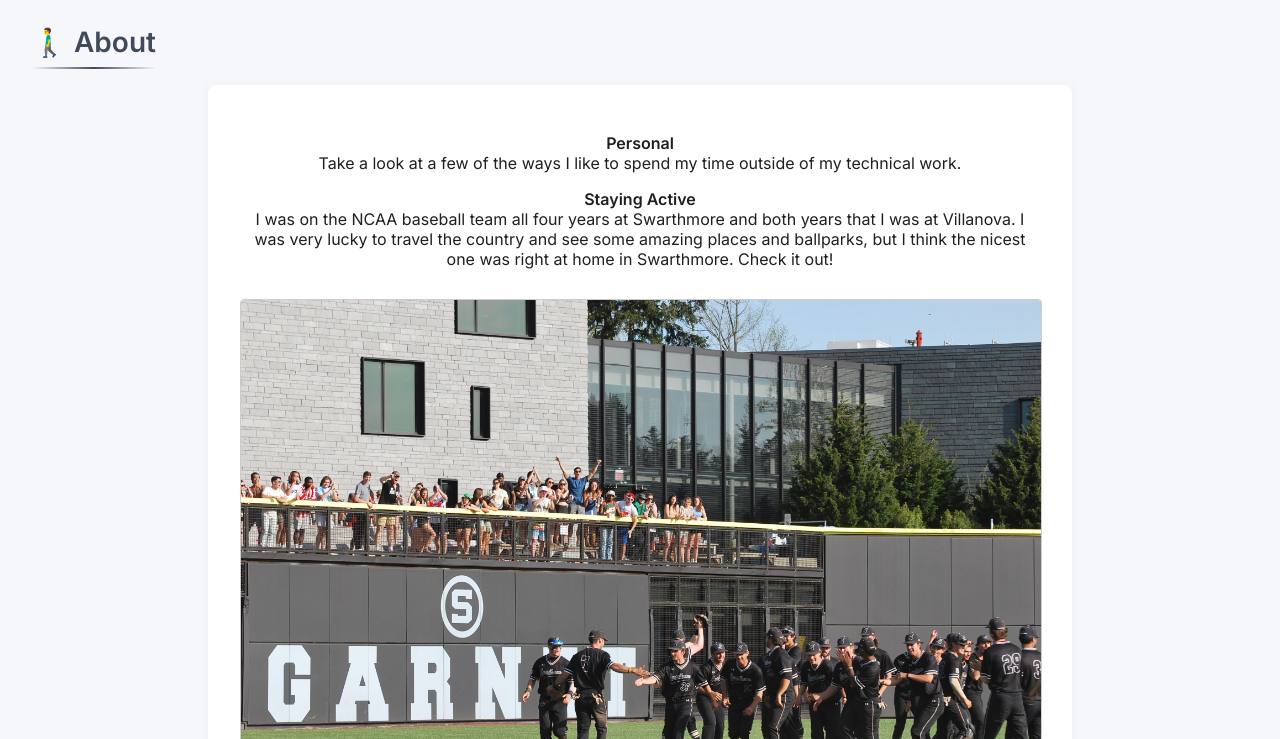
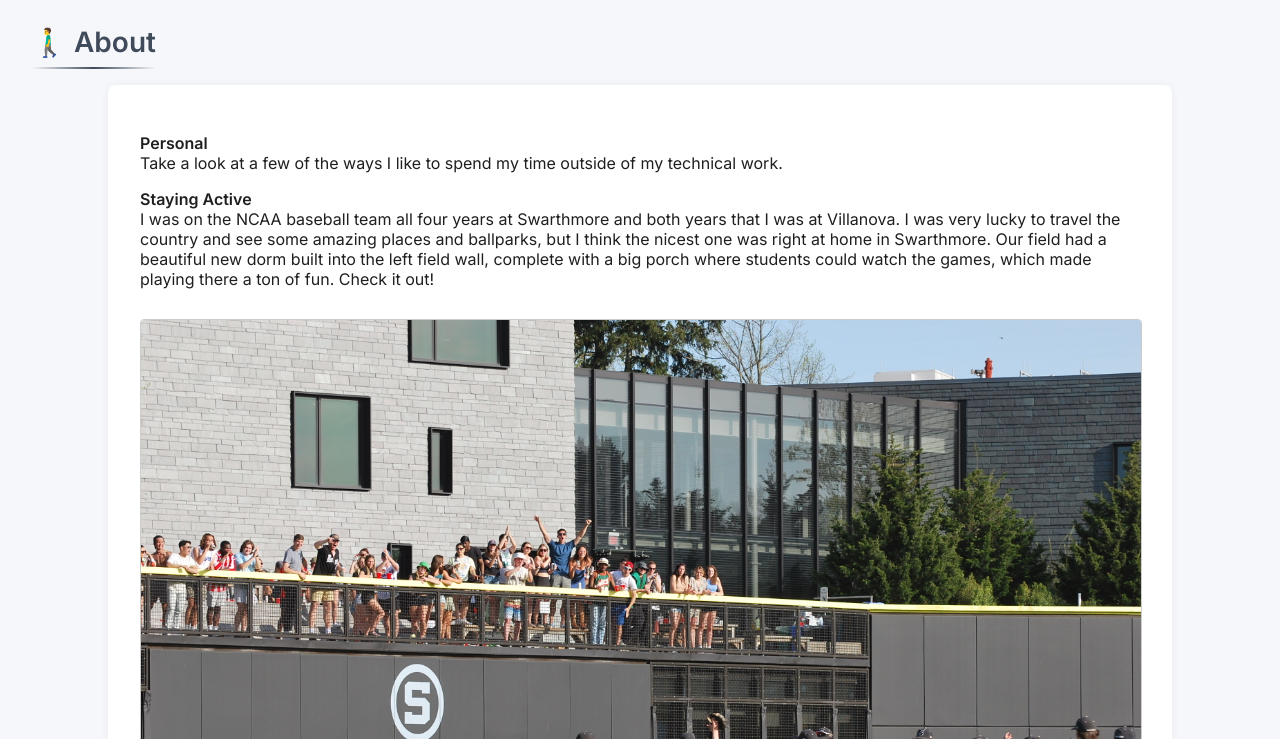
Before and after one commit to lmutz/lmutz.github.io, a plain HTML site: page about.html in a window 1280 px wide. Shown: the part 61-800 px from the top of the page. Drawn offline with Linux system fonts and the light colour scheme.

Commit message:
Update about.html

```diff
--- a/about.html
+++ b/about.html
@@ -58,13 +58,13 @@
       margin-top: 0.5rem;
     }
     .container {
-      max-width: 800px;
+      max-width: 1000px;
       margin: auto;
       padding: 2rem;
       background: #ffffff;
       border-radius: 8px;
       box-shadow: 0 0 10px rgba(0, 0, 0, 0.05);
-      text-align: center;
+      text-align: left;
     }
     footer {
       text-align: center;
@@ -102,9 +102,10 @@
     <p><strong>Personal</strong><br>Take a look at a few of the ways I like to spend my time outside of my technical work.</p>
     <p><strong>Staying Active</strong><br>I was on the NCAA baseball team all four years at Swarthmore and both years
     that I was at Villanova. I was very lucky to travel the country and see some amazing places and ballparks, but I think the nicest
-    one was right at home in Swarthmore. Check it out!<br><br>
+    one was right at home in Swarthmore. Our field had a beautiful new dorm built into the left field wall, complete with a big porch
+    where students could watch the games, which made playing there a ton of fun. Check it out!<br><br>
     <img src="ballfield.jpg" alt="Swarthmore Baseball Field" style="max-width: 100%; border: 1px solid #ccc; border-radius: 4px; margin-top: 10px;">
-    <br> More text below.
+    <br> I still play in a local league and enjoy golfing and playing pick-up basketball, padel, and pickleball as well.
     </p>
   </div>
 
```
